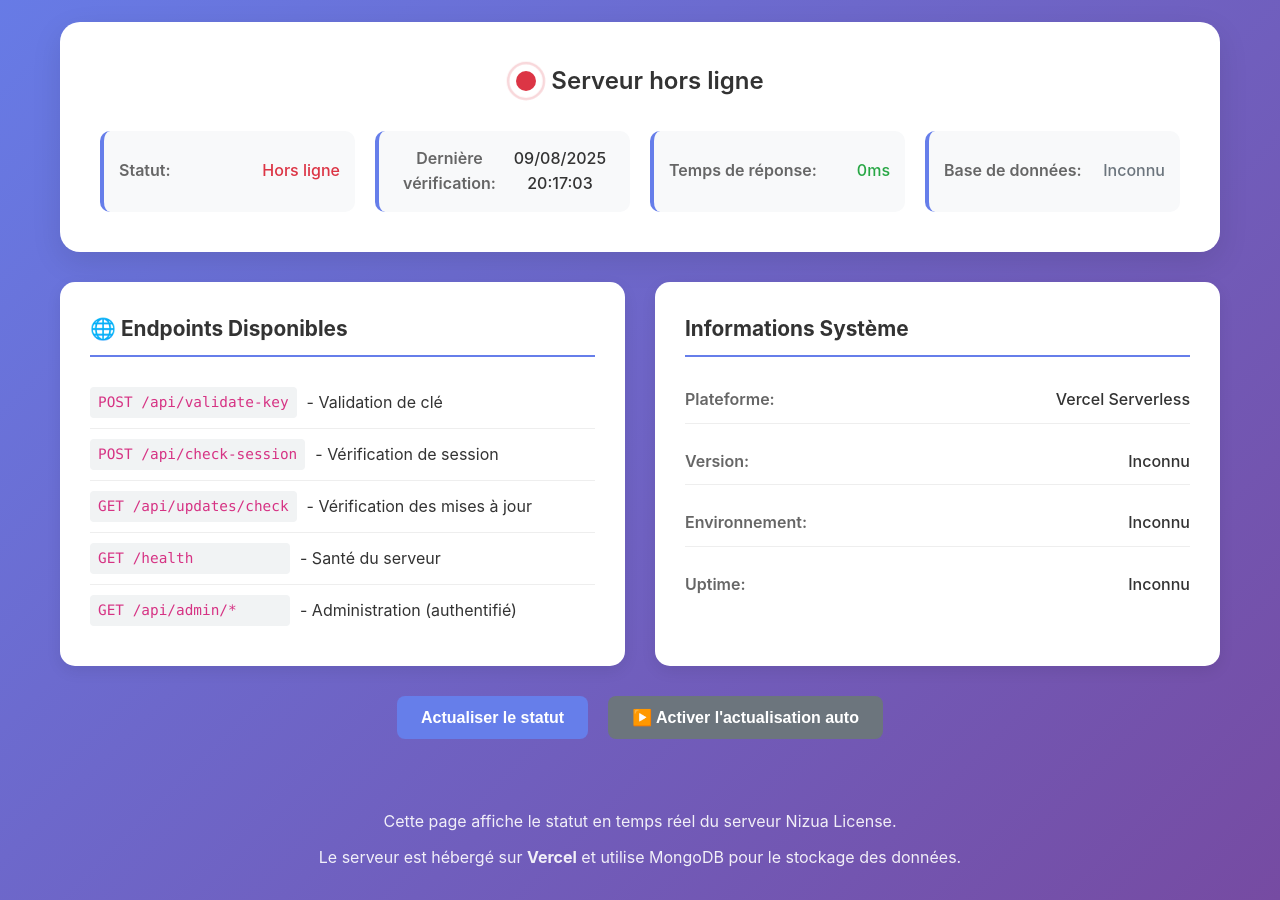
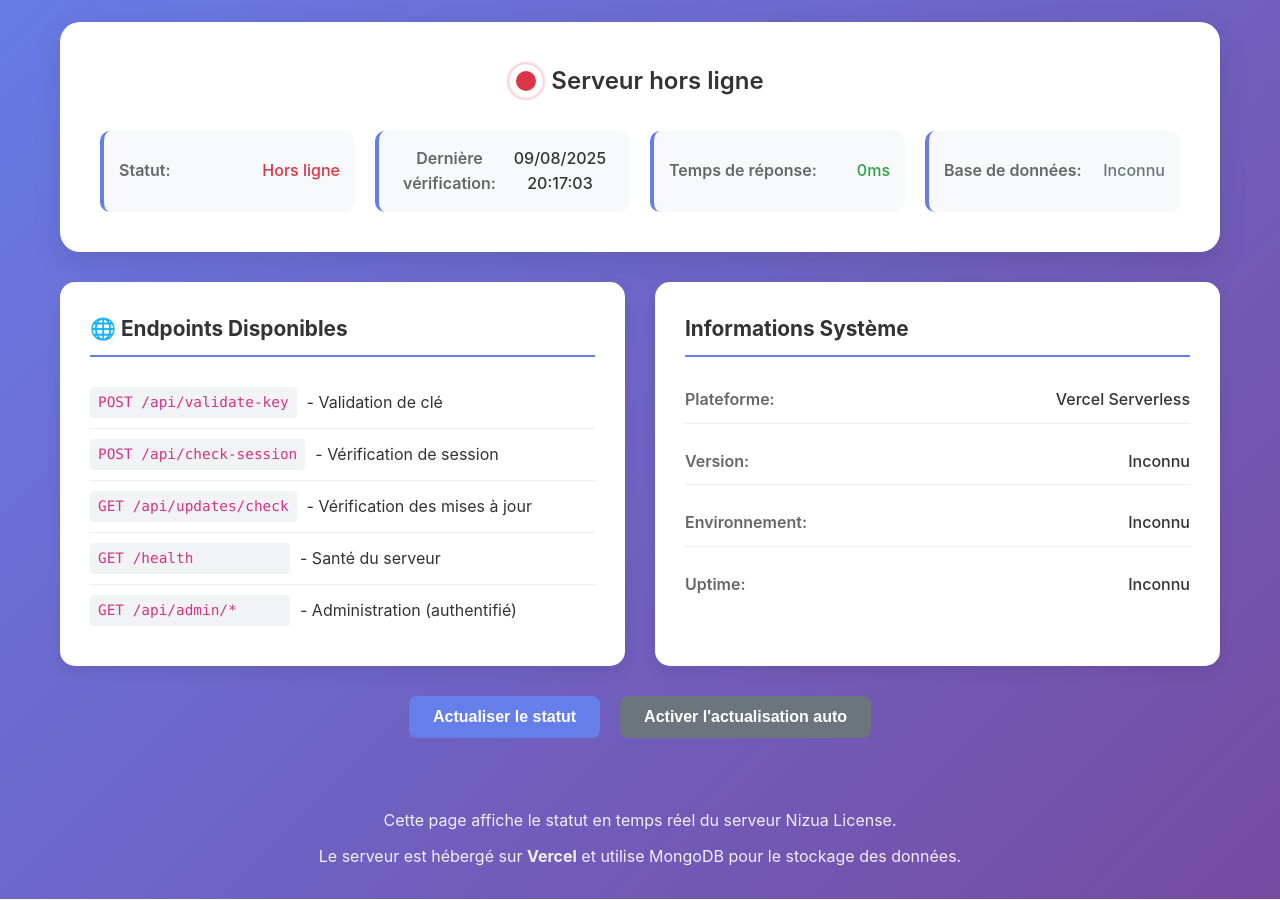
Before and after one commit to NizuaShop/server-production, a website: page public/index.html in a window 1280 px wide. Shown: the part 140-1040 px from the top of the page. Drawn offline with Linux system fonts and the light colour scheme; no server answers.

Commit message:
forgot 1 lol

```diff
--- a/public/index.html
+++ b/public/index.html
@@ -83,7 +83,7 @@
                     Actualiser le statut
                 </button>
                 <button class="btn btn-secondary" onclick="toggleAutoRefresh()">
-                    <span id="autoRefreshText">▶️ Activer l'actualisation auto</span>
+                    <span id="autoRefreshText">Activer l'actualisation auto</span>
                 </button>
             </div>
 
```
